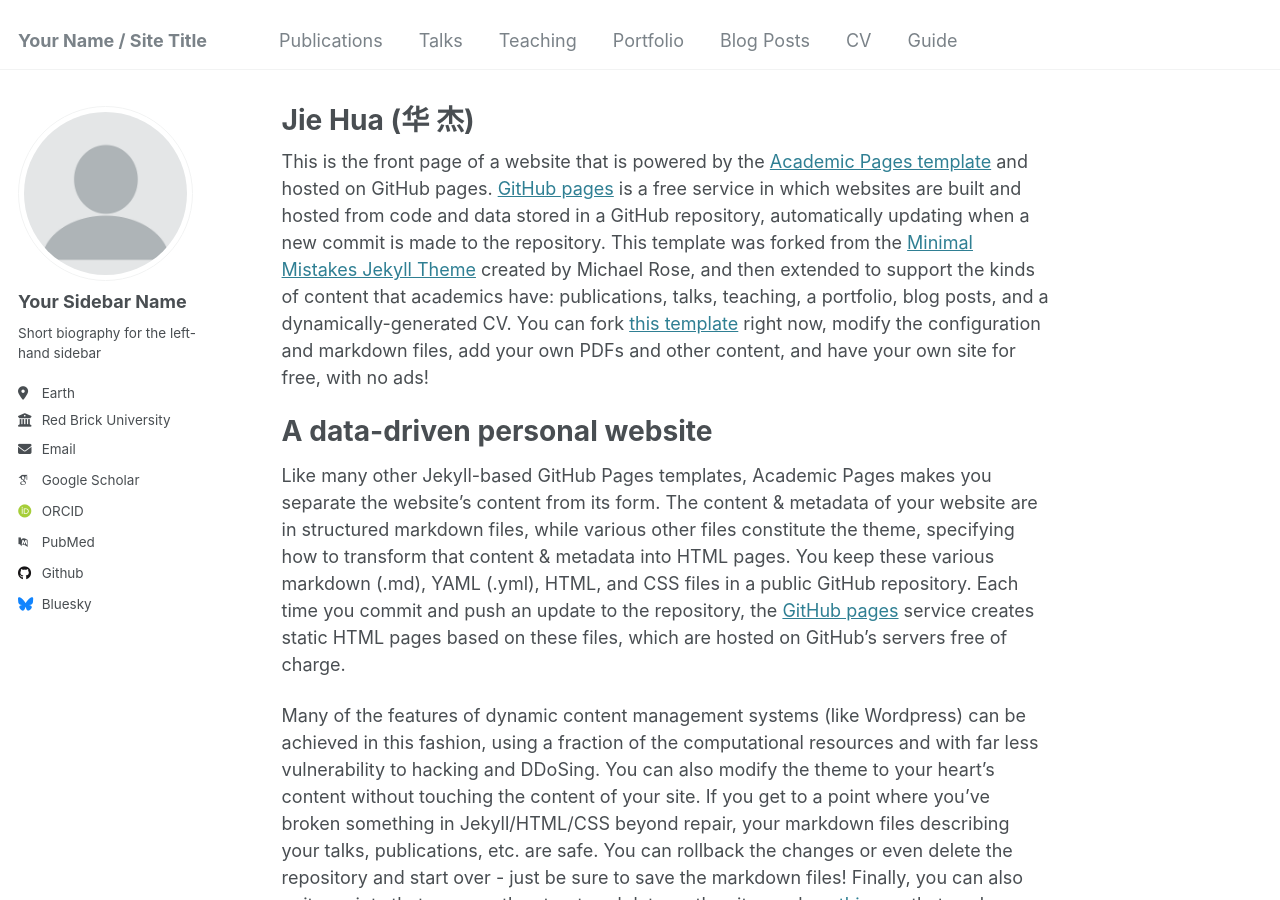
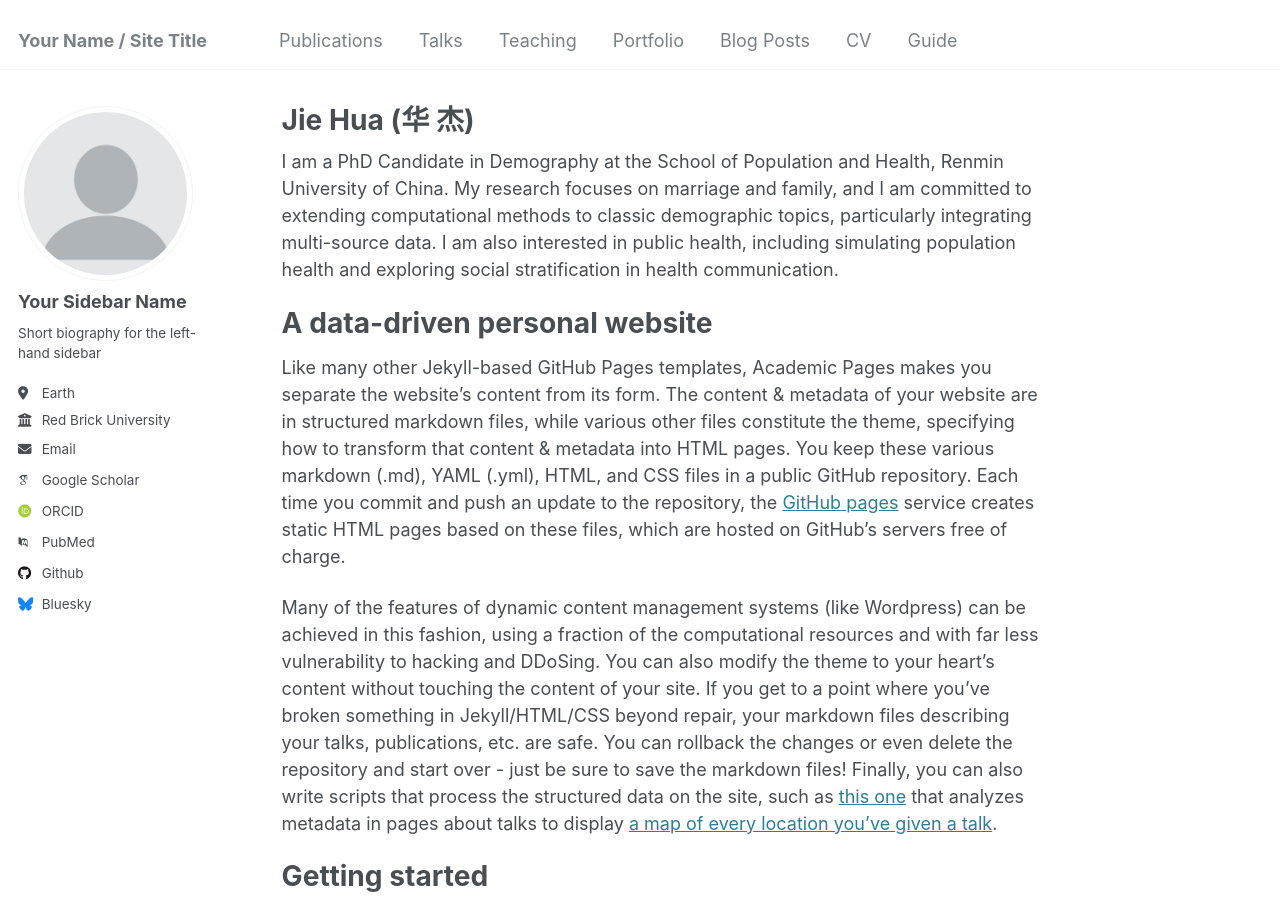
Before and after one commit to jiehua-css/jiehua-css.github.io, a Jekyll site: the page built from _pages/about.md, in a window 1280 px wide and 900 px high. Built offline with Jekyll 4.4.1, drawn with Linux system fonts in a browser that asks for light colours; some web fonts are replaced.

Commit message:
Update about.md

```diff
--- a/_pages/about.md
+++ b/_pages/about.md
@@ -7,7 +7,7 @@ redirect_from:
   - /about.html
 ---
 
-This is the front page of a website that is powered by the [Academic Pages template](https://github.com/academicpages/academicpages.github.io) and hosted on GitHub pages. [GitHub pages](https://pages.github.com) is a free service in which websites are built and hosted from code and data stored in a GitHub repository, automatically updating when a new commit is made to the repository. This template was forked from the [Minimal Mistakes Jekyll Theme](https://mmistakes.github.io/minimal-mistakes/) created by Michael Rose, and then extended to support the kinds of content that academics have: publications, talks, teaching, a portfolio, blog posts, and a dynamically-generated CV. You can fork [this template](https://github.com/academicpages/academicpages.github.io) right now, modify the configuration and markdown files, add your own PDFs and other content, and have your own site for free, with no ads!
+I am a PhD Candidate in Demography at the School of Population and Health, Renmin University of China. My research focuses on marriage and family, and I am committed to extending computational methods to classic demographic topics, particularly integrating multi-source data. I am also interested in public health, including simulating population health and exploring social stratification in health communication.
 
 A data-driven personal website
 ======
```
